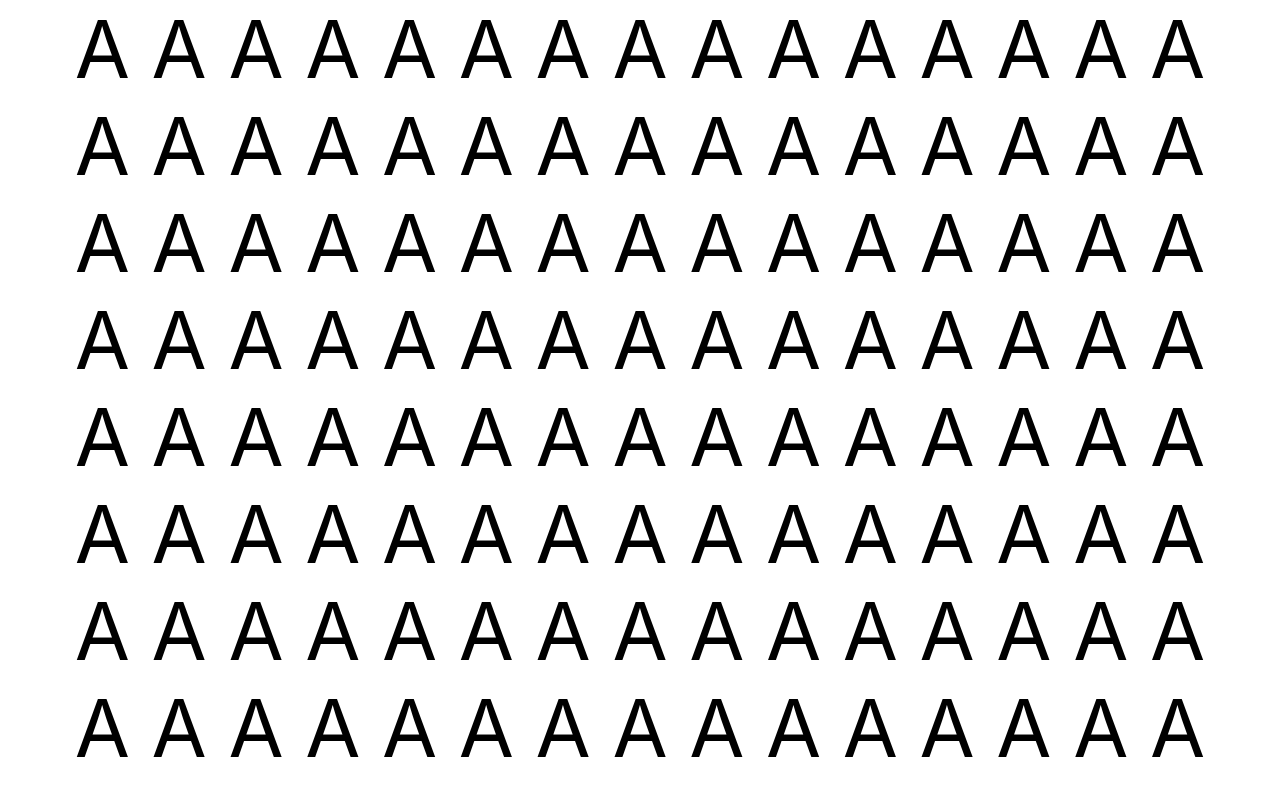
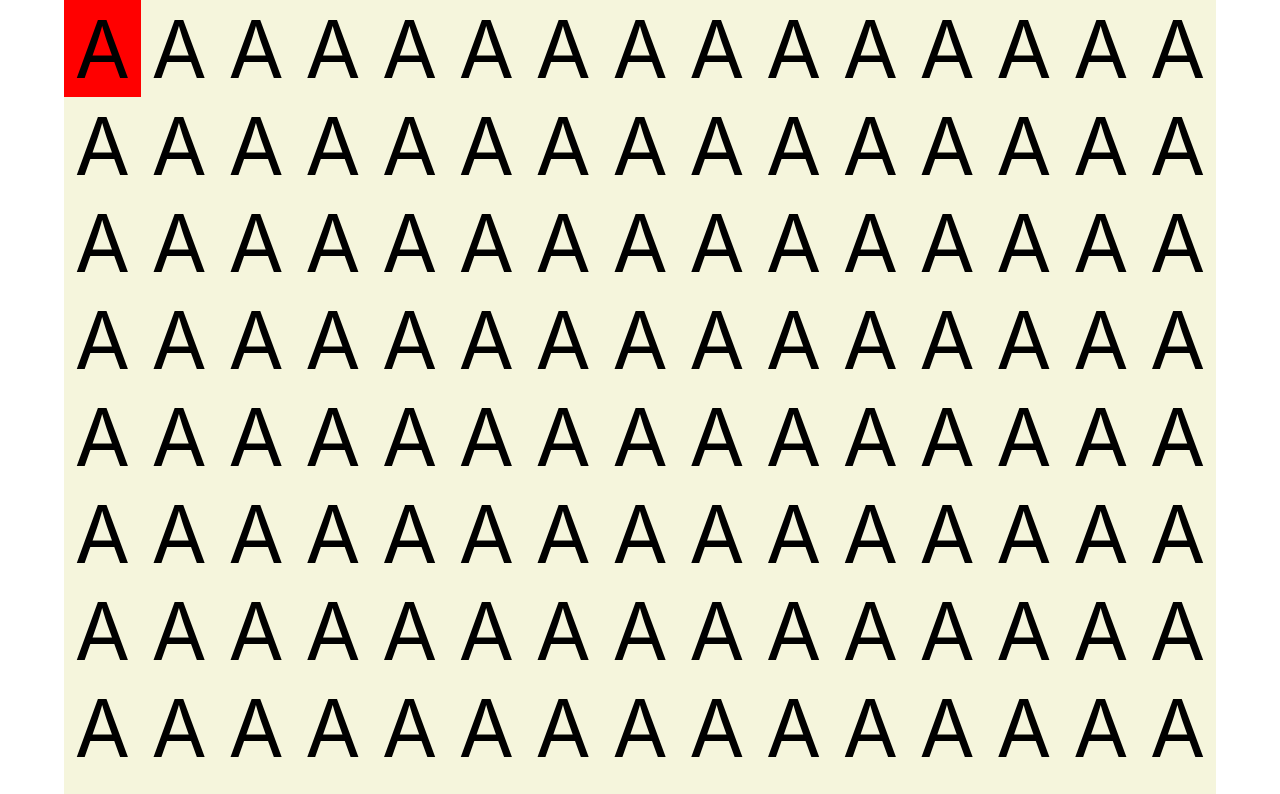
Before and after one commit to ColinChartier/scramble, a React (Create React App) app: page / in a window 1280 px wide. Shown: the top 794 px of the page. Built offline with nearby package versions, Linux system fonts and the light colour scheme; the HTML template or start-up script is replaced by a standard one.

Commit message:
Add tile types to scrabble board

```diff
--- a/src/scramble-board/ScrambleBoard.js
+++ b/src/scramble-board/ScrambleBoard.js
@@ -1,15 +1,47 @@
 import React from 'react';
+
+const TILE_TYPES = {
+    'TRIPLE_WORD_SCORE': {
+        color: 'red',
+        wordMultiplier: 3,
+        letterMultiplier: 1,
+    },
+    'DOUBLE_WORD_SCORE': {
+        color: 'pink',
+        wordMultiplier: 2,
+        letterMultiplier: 1,
+    },
+    'TRIPLE_LETTER_SCORE': {
+        color: 'darkblue',
+        wordMultiplier: 1,
+        letterMultiplier: 3,
+    },
+    'DOUBLE_LETTER_SCORE': {
+        color: 'purple',
+        wordMultiplier: 1,
+        letterMultiplier: 2,
+    },
+    'STANDARD': {
+        color: 'beige',
+        wordMultiplier: 1,
+        letterMultiplier: 1,
+    },
+};
 
 class Tile extends React.Component {
     render() {
         return (
-            <div style={{margin: 'auto auto auto auto'}}>
+            <div style={{
+                flexGrow: 1,
+                backgroundColor: TILE_TYPES[this.props.type
+                                            || 'STANDARD'].color,
+                boxSizing: 'border-box',
+            }}>
                 {this.props.letter.toUpperCase()}
             </div>
         )
     }
 }
-
 
 class Board extends React.Component {
     constructor(props) {
@@ -20,15 +52,34 @@ class Board extends React.Component {
 
     tileRow(column) {
         return (
-            <div style={{display: 'flex', flexDirection: 'row', marginTop: 'auto', marginBottom: 'auto'}}>
-                {Array(this.width).fill(true).map((_, i) => <Tile x={i} y={column} letter={'a'}/>)}
+            <div style={{
+                display: 'flex',
+                flexDirection: 'row',
+                flexGrow: '1',
+            }}>
+                {Array(this.width).fill(true)
+                    .map((_, i) => (
+                        <Tile
+                            x={i}
+                            y={column}
+                            letter={'a'}
+                            type={column === 0 && i === 0 ? 'TRIPLE_WORD_SCORE'
+                                                          : 'STANDARD'}
+                        />
+                    ))}
             </div>
         )
     }
 
     render() {
         return (
-            <div style={{display: 'flex', flexDirection: 'column', width: '100%', height: '100%', fontSize: '500%'}}>
+            <div style={{
+                display: 'flex',
+                flexDirection: 'column',
+                width: '100%',
+                height: '100%',
+                fontSize: '500%'
+            }}>
                 {Array(this.height).fill(true).map((_, i) => this.tileRow(i))}
             </div>
         )
```
